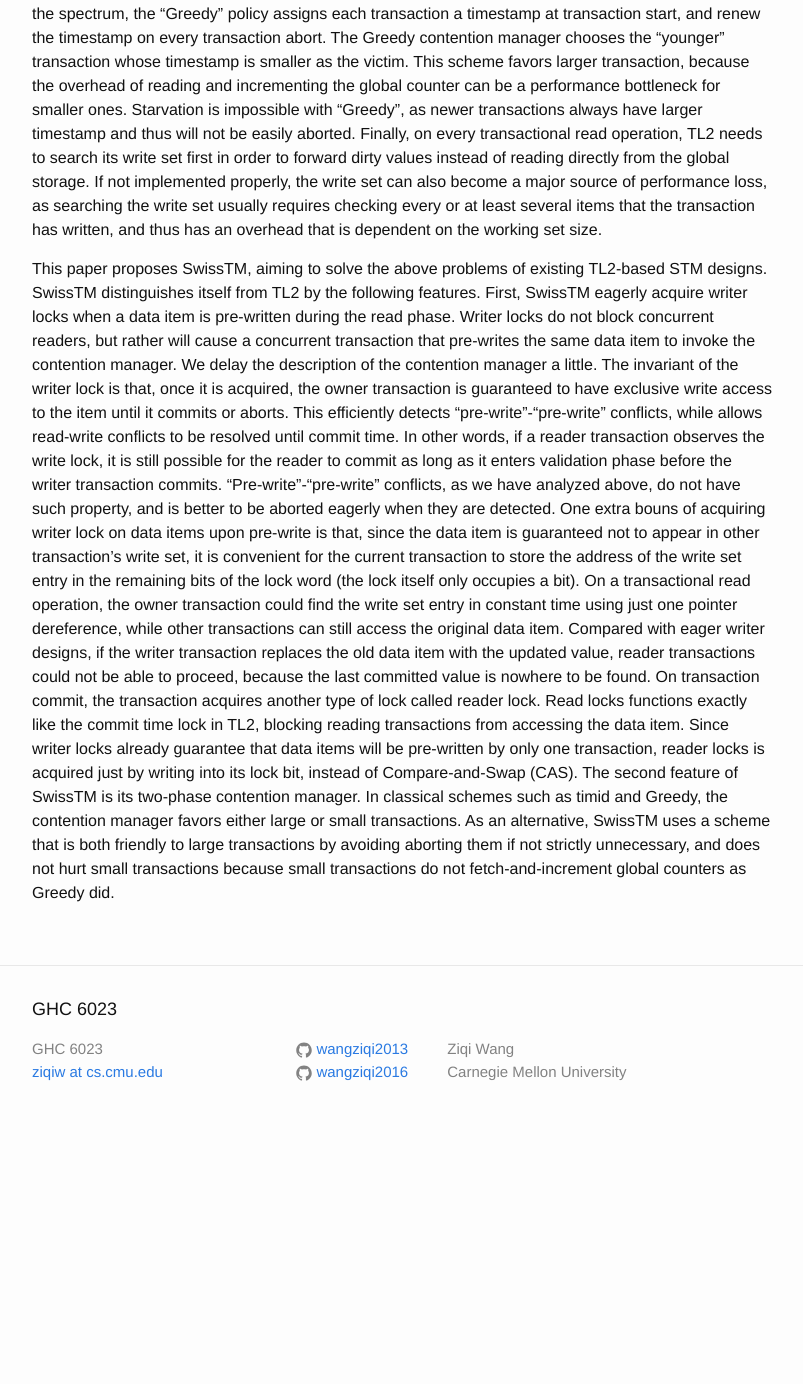
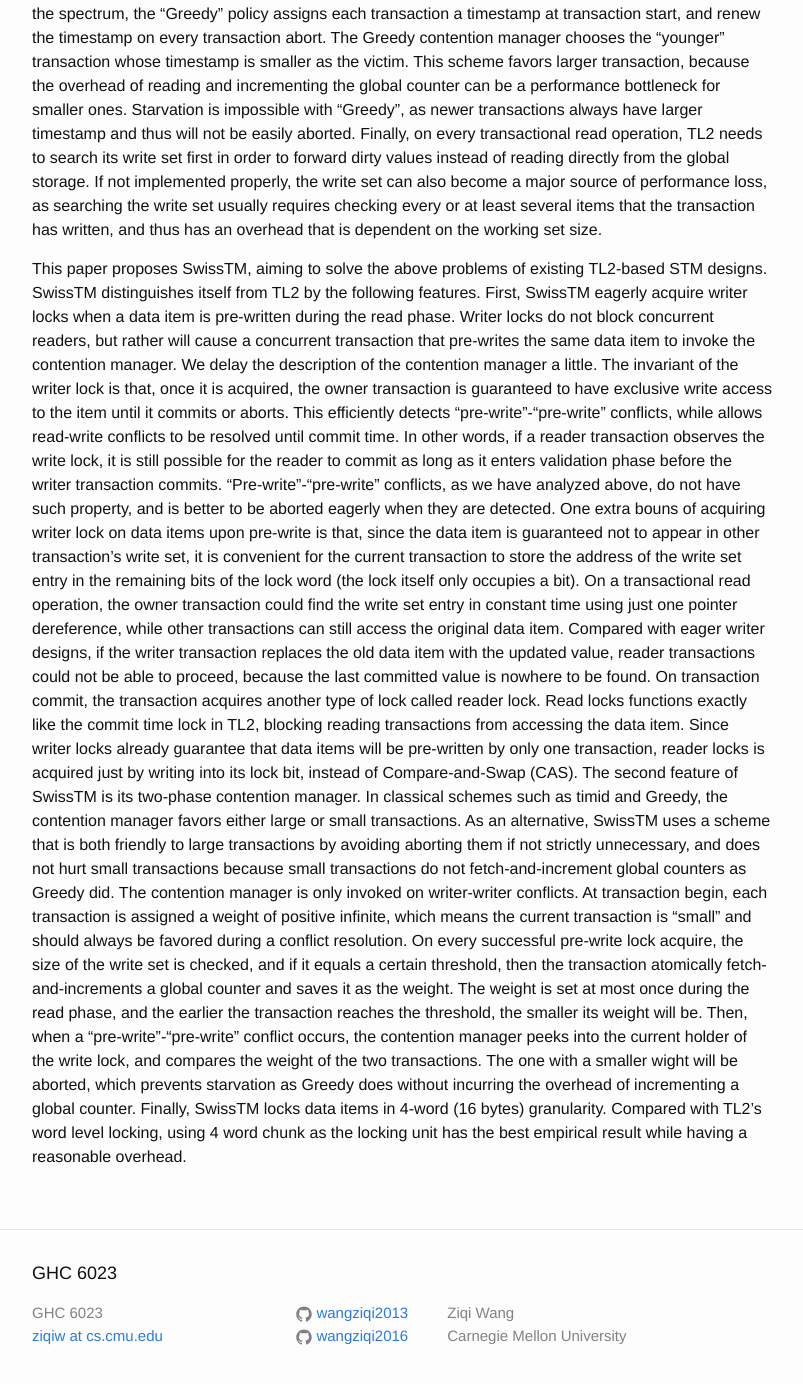
Before and after one commit to wangziqi2013/wangziqi2013.github.io, a Jekyll site: the page built from _posts/2018-07-05-SwissTM.markdown, in a window 1280 px wide and 1400 px high, scrolled down 1846 px. Shown: the top 1384 px of the window, without its empty margins (238-1041 px from the left). Built offline with Jekyll 4.4.1, drawn with Linux system fonts in a browser that asks for light colours; before the commit the page ends 2989 px from its top, so only the background shows below that.

Commit message:
Adding locking unit

```diff
--- a/_posts/2018-07-05-SwissTM.markdown
+++ b/_posts/2018-07-05-SwissTM.markdown
@@ -89,4 +89,13 @@ locks already guarantee that data items will be pre-written by only one transact
 into its lock bit, instead of Compare-and-Swap (CAS). The second feature of SwissTM is its two-phase contention manager. In
 classical schemes such as timid and Greedy, the contention manager favors either large or small transactions. As an alternative,
 SwissTM uses a scheme that is both friendly to large transactions by avoiding aborting them if not strictly unnecessary, and
-does not hurt small transactions because small transactions do not fetch-and-increment global counters as Greedy did.
+does not hurt small transactions because small transactions do not fetch-and-increment global counters as Greedy did. The
+contention manager is only invoked on writer-writer conflicts. At transaction begin, each transaction is assigned a weight of
+positive infinite, which means the current transaction is "small" and should always be favored during a conflict resolution.
+On every successful pre-write lock acquire, the size of the write set is checked, and if it equals a certain threshold,
+then the transaction atomically fetch-and-increments a global counter and saves it as the weight. The weight is set at most
+once during the read phase, and the earlier the transaction reaches the threshold, the smaller its weight will be. Then, when a "pre-write"-"pre-write" conflict occurs, the contention manager peeks into the current holder of the write lock, and compares
+the weight of the two transactions. The one with a smaller wight will be aborted, which prevents starvation as Greedy does without
+incurring the overhead of incrementing a global counter. Finally, SwissTM locks data items in 4-word (16 bytes) granularity.
+Compared with TL2's word level locking, using 4 word chunk as the locking unit has the best empirical result while having a
+reasonable overhead.
```
